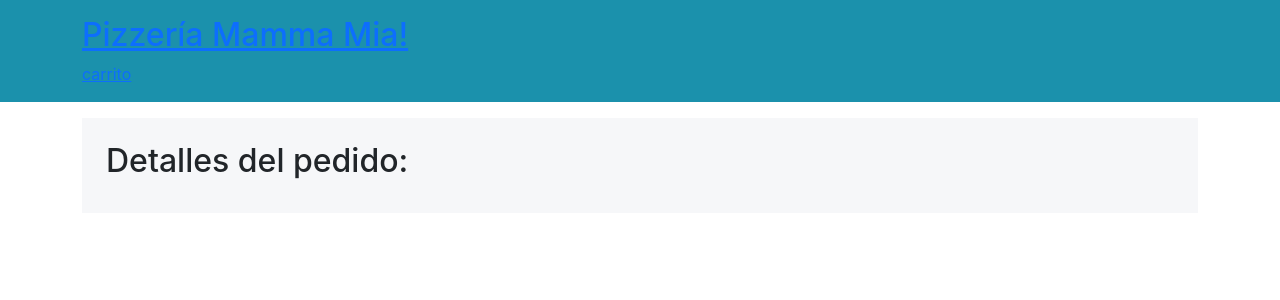
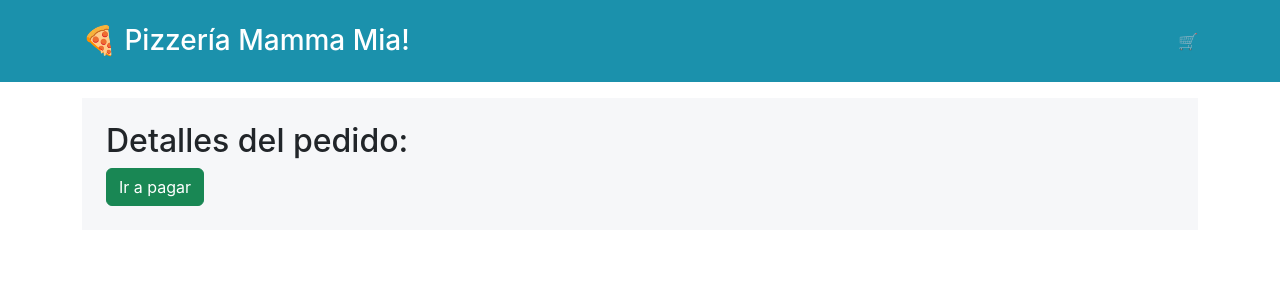
Before and after one commit to ssalinascalibar/desafio-mamma-mia, a React (Create React App) app: page /carrito in a window 1280 px wide. Shown: the top 300 px of the page. Built offline with nearby package versions, Linux system fonts and the light colour scheme.

Commit message:
mod navbar style

```diff
--- a/src/assets/css/carrito.css
+++ b/src/assets/css/carrito.css
@@ -10,6 +10,6 @@
     padding: 0.7rem 0;
 }
 
-img{
+.carrito img{
     width: 15%;
 }
--- a/src/assets/css/navBar.css
+++ b/src/assets/css/navBar.css
@@ -1,5 +1,16 @@
 nav{
     background-color: #1b91ac;
     color: #fff;
-    padding: 1rem 0;
+    padding: 0.5rem 0;
 }
+
+.links{
+    display: flex;
+    align-items: center;
+    justify-content: space-between;
+}
+
+.link{
+    color: #fff;
+    text-decoration: none;
+}
--- a/src/components/NavBar.jsx
+++ b/src/components/NavBar.jsx
@@ -7,8 +7,10 @@ export default function NavBar() {
   return (
     <nav>
       <div className="container">
-        <Link to="/"><h2>Pizzería Mamma Mia!</h2></Link>
-        <Link to="/carrito">carrito</Link>
+        <div className="links">
+          <Link to="/" className="link"><h3>🍕 Pizzería Mamma Mia!</h3></Link>
+          <Link to="/carrito" className="link"><span>🛒</span></Link>
+        </div>
       </div>
     </nav>
   )
--- a/src/views/Carrito.jsx
+++ b/src/views/Carrito.jsx
@@ -29,6 +29,7 @@ export default function Carrito() {
                 <hr />
               </div>
             ))}
+            <button type="button" class="btn btn-success">Ir a pagar</button>
           </section>
 
       </div>
```
Also changed, not shown: src/assets/css/pizza.css (line endings or trailing spaces).
